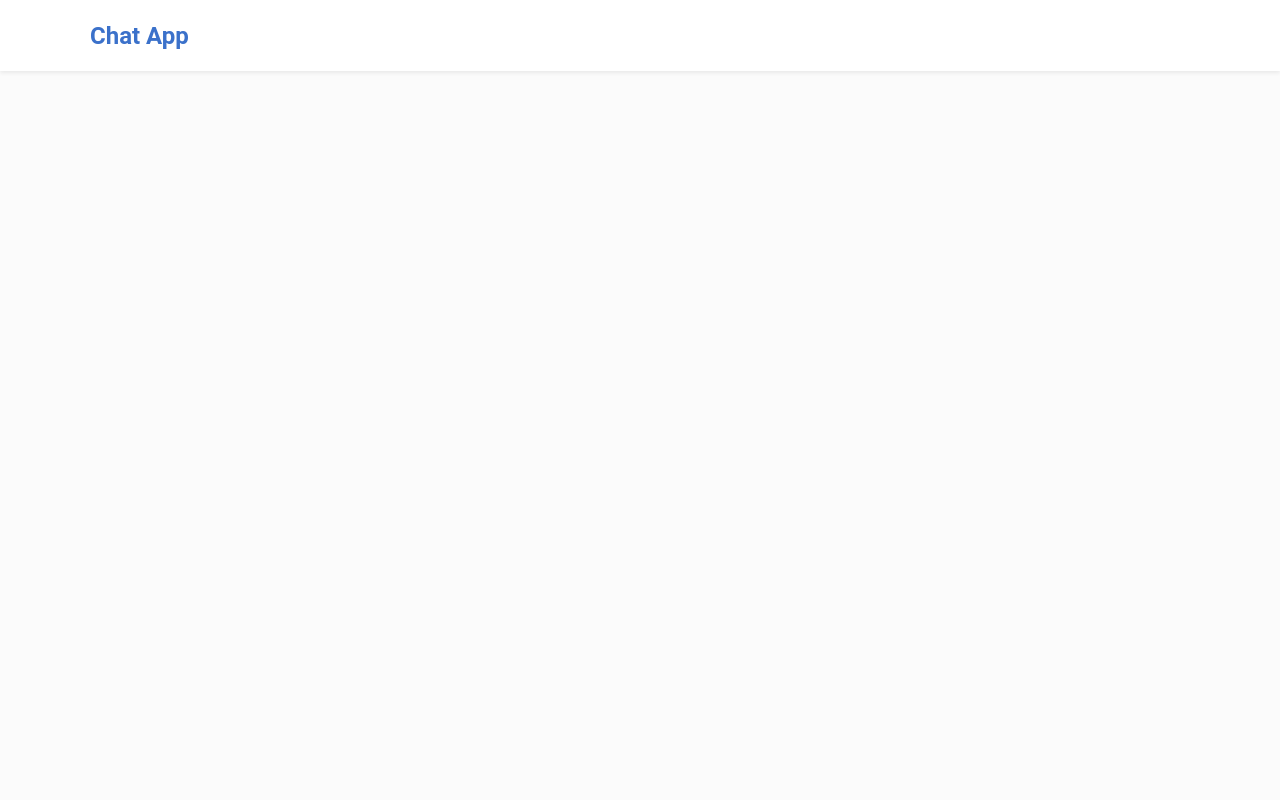
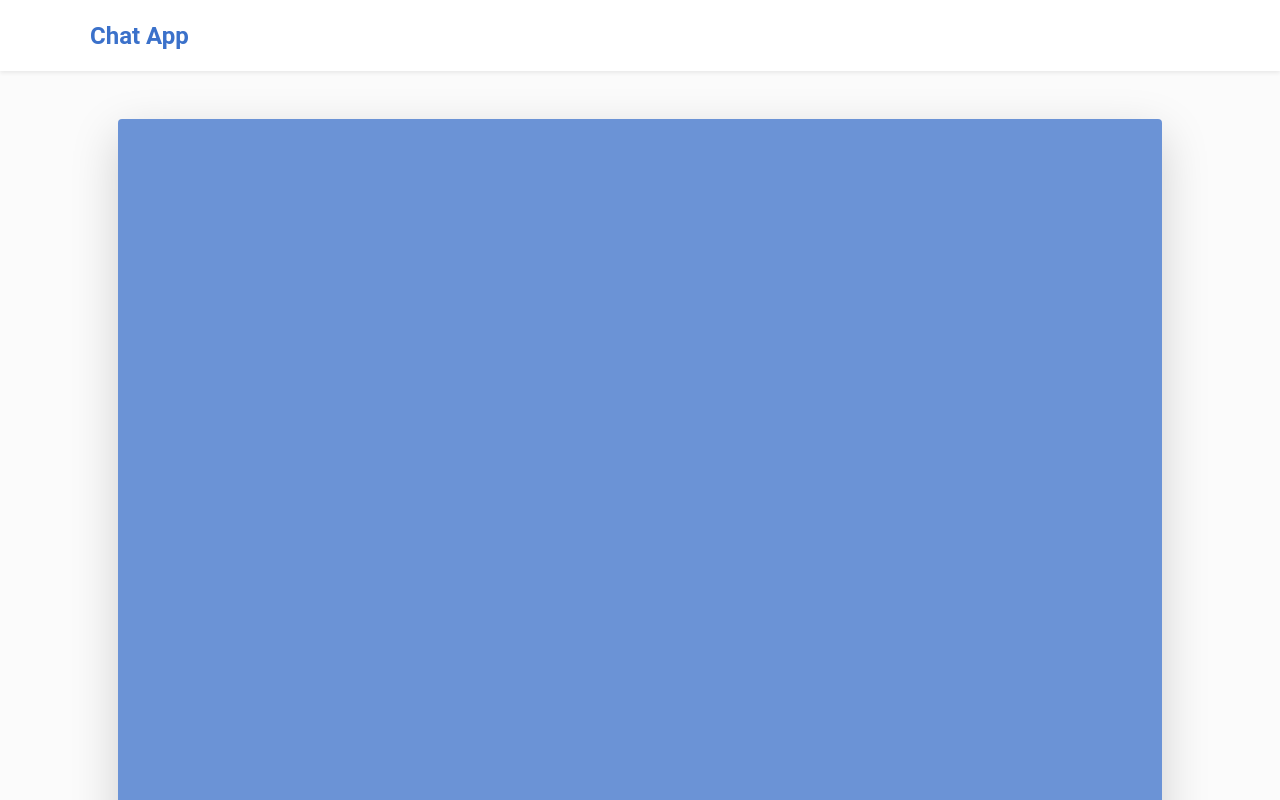
Before and after one commit to SchronkOgbert/ChatApp, a React (Create React App) app in the folder reactapp/: page /chatRoom in a window 1280 px wide. Before the commit this address had no page. Shown: the top 800 px of the page. Built offline with nearby package versions, Linux system fonts and the light colour scheme.

Commit message:
Routing work

```diff
--- a/reactapp/src/App.tsx
+++ b/reactapp/src/App.tsx
@@ -7,6 +7,7 @@ import Navbar from './components/Navbar';
 import Register from './pages/Register';
 import ChatCheck from './components/ChatCheck';
 import NewChat from './components/NewChat';
+import ChatRoom from './components/ChatRoom';
 
 function App() {
   return (
@@ -19,6 +20,7 @@ function App() {
             <Route path="/register" element={<Register />}/>
             <Route path="/createChat" element={<NewChat/>}/>
             <Route path="/chatCheck" element={<ChatCheck/>}/>
+            <Route path="/chatRoom" element={<ChatRoom/>}/>
           </Routes>
       </Container>
     </>
--- a/reactapp/src/api/api-routes.tsx
+++ b/reactapp/src/api/api-routes.tsx
@@ -1,7 +1,7 @@
 import axios from "axios";
 import Cookies from "js-cookie";
 import { ApiConstants } from "./api-constants";
-import { useNavigate } from "react-router-dom";
+import { RedirectFunction } from "react-router-dom";
 import  { redirect } from 'react-router-dom'
 
 // export const getChatView = (csrf:any , user:any) => {
@@ -41,7 +41,7 @@ export const doRegister = (user:string,pwd:string,email:string,navigate:any,regi
       if (response.data.success){
         console.log("response.data.success!")
       } else {
-        console.log("mias pula")
+        console.log("ba astia")
       }
     }).catch((e:any) => {
       console.log(e);
@@ -92,10 +92,10 @@ export const getRoomCode = (csrf:any) =>{
       console.log(response.data.code);
       roomCode = response.data.code;
       Cookies.set("roomCode", roomCode);
+      window.location.replace("/createChat")
     }).catch((e:any) => {
       console.log(e);
     });
-    return roomCode;
 };
 
 export const doesRoomExist = (csrf:any,room:any) =>{
--- a/reactapp/src/components/ChatCheck.tsx
+++ b/reactapp/src/components/ChatCheck.tsx
@@ -8,7 +8,7 @@ const [success, setSuccess] = useState(false);
   return (
     <>
     {success ? (
-        <NewChat/> //AICI TREBUIE DUS USERUL LA CHATUL CORESPONDENT CODULUI
+        <NewChat/>
     ) : (
       <Container className='d-flex justify-content-center align-items-center bg-primary bg-opacity-75 rounded shadow-lg' style={{height:800}}>
       <div className='d-flex justify-content-center align-items-center bg-dark bg-opacity-75 rounded shadow-lg' style={{height: 150, marginTop: -200}}>
--- /dev/null
+++ b/reactapp/src/components/ChatRoom.tsx
@@ -0,0 +1,14 @@
+import React from 'react'
+import { Container } from 'react-bootstrap'
+
+const ChatRoom = () => {
+  return (
+    <>
+        <Container className='d-flex justify-content-center align-items-center bg-primary bg-opacity-75 rounded shadow-lg' style={{height:"800px"}}>
+
+        </Container>
+    </>
+  )
+}
+
+export default ChatRoom
--- a/reactapp/src/components/RoomNumber.tsx
+++ b/reactapp/src/components/RoomNumber.tsx
@@ -1,6 +1,4 @@
-import React, { useEffect } from 'react'
 import { Container } from 'react-bootstrap'
-import { getRoomCode } from '../api/api-routes'
 import Cookies from 'js-cookie';
 
 const RoomNumber = () => {
--- a/reactapp/src/components/StartNewChat.tsx
+++ b/reactapp/src/components/StartNewChat.tsx
@@ -7,7 +7,7 @@ import Cookies from 'js-cookie'
 const StartNewChat = () => {
   return (
     <>
-    <Link to="/createChat" onClick={getRoomCode(Cookies.get("csrfToken"))}>
+    <Link to="#" onClick={() => getRoomCode(Cookies.get("csrfToken"))}>
         <div className='d-flex justify-content-center align-items-center bg-dark bg-opacity-75 rounded shadow-lg' style={{width: 200, height: 80, marginTop: -100}}>
            <div className='fw-bold fs-4' style={{color:'white'}}>
                 Create Chat
```
